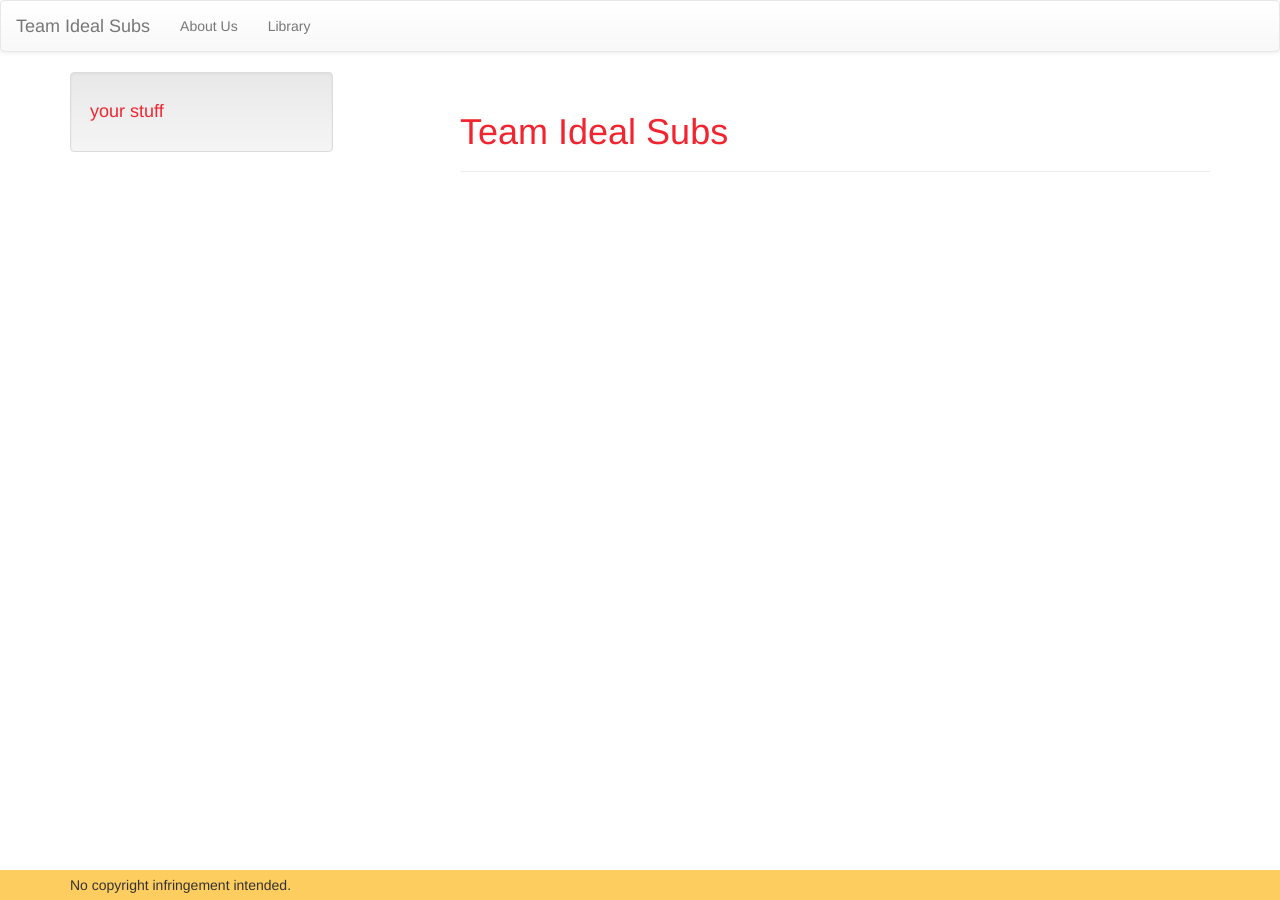
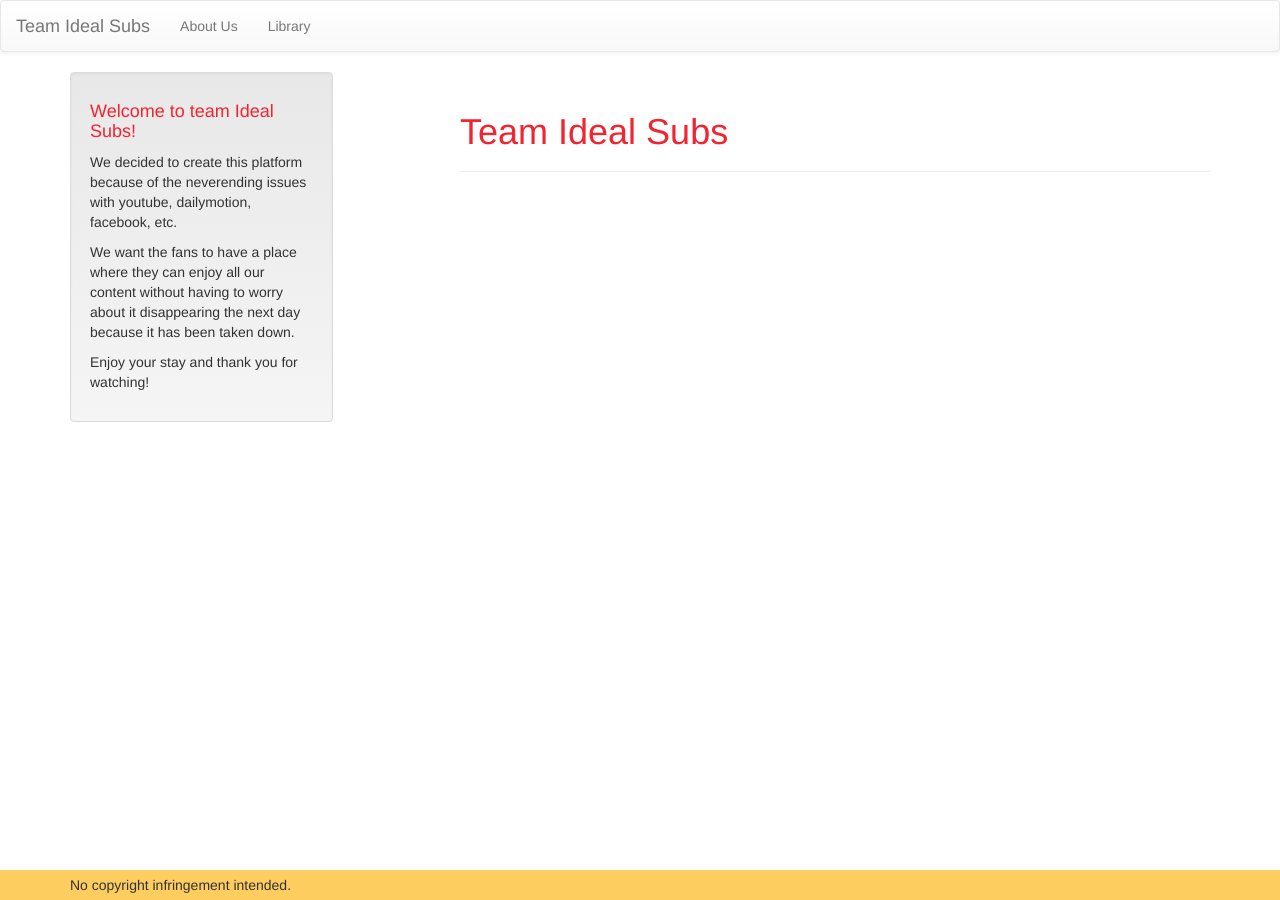
Before and after one commit to teamidealsubs/teamidealsubs.github.io, a Jekyll site: the page built from index.md, in a window 1280 px wide. Built offline with Jekyll 4.4.1, drawn with Linux system fonts in a browser that asks for light colours; nearby versions of some CDN libraries.

Commit message:
first test sidebar
checking how I should make adjustments

```diff
--- a/_includes/JB/sidebar.html
+++ b/_includes/JB/sidebar.html
@@ -1,3 +1,6 @@
 <div class="well">
-    <h4>your stuff</h4>
+    <h4>Welcome to team Ideal Subs!</h4>
+    <p>We decided to create this platform because of the neverending issues with youtube, dailymotion, facebook, etc.</p>
+    <p>We want the fans to have a place where they can enjoy all our content without having to worry about it disappearing the next day because it has been taken down.</p>
+    <p>Enjoy your stay and thank you for watching!</p>
 </div>
```
